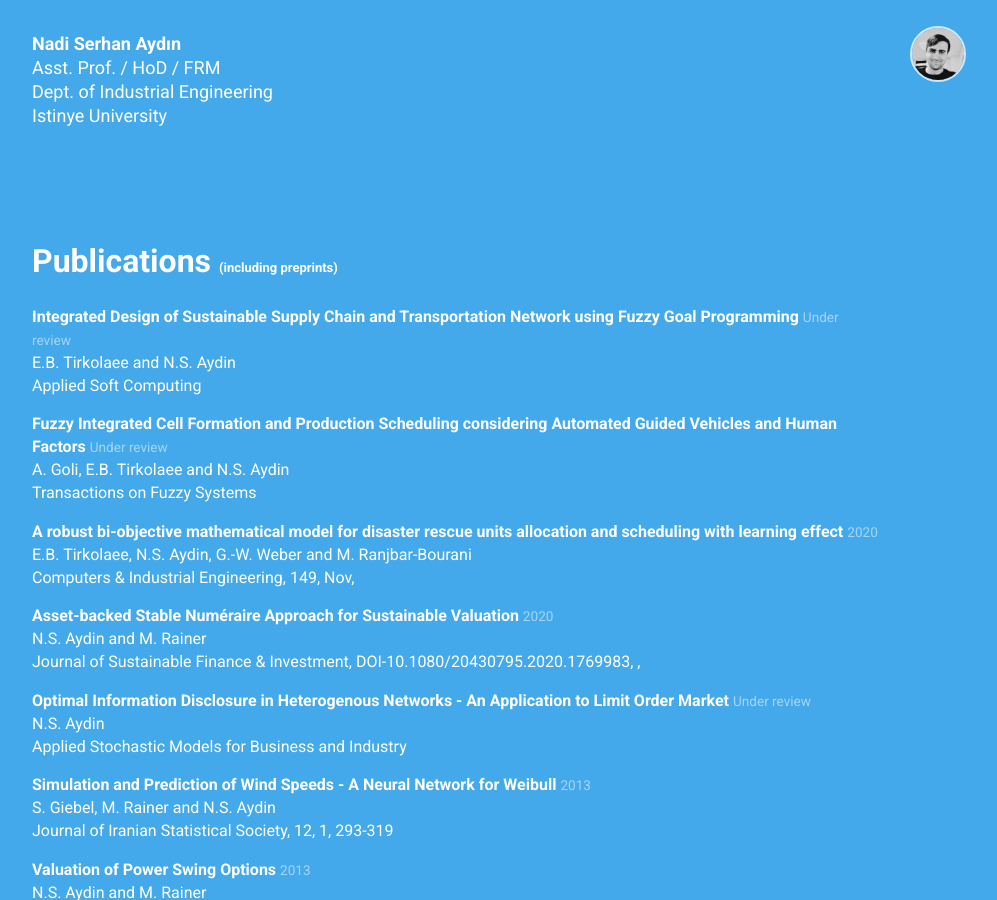
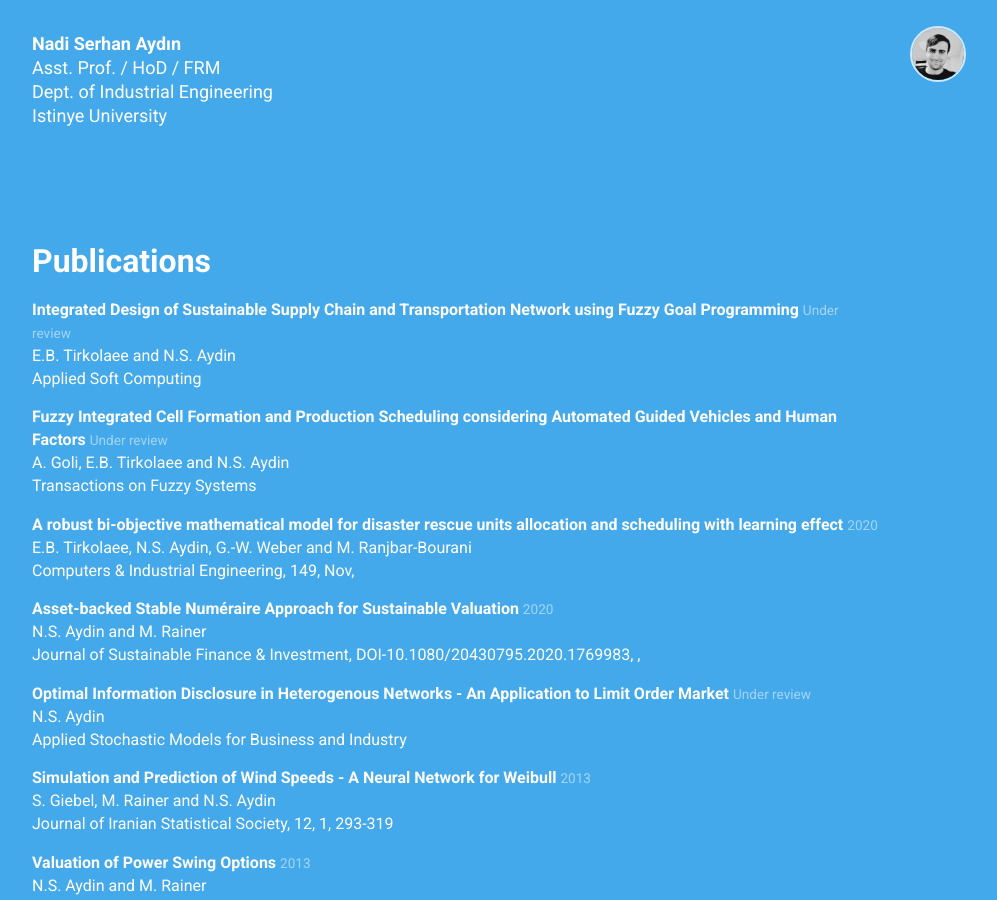
Before and after one commit to nsydn/nsydn.github.io, a Jekyll site: the page built from index.html, in a window 1280 px wide and 900 px high, scrolled down 772 px. Shown: the whole window, without its empty margins (38-1035 px from the left). Built offline with Jekyll 4.4.1, drawn with Linux system fonts in a browser that asks for light colours; nearby versions of some CDN libraries.

Commit message:
Update albertine.html

```diff
--- a/_layouts/albertine.html
+++ b/_layouts/albertine.html
@@ -136,7 +136,7 @@ It is threatened by habitat loss.
   <div class="container">
     <div class="row">
       <section class="col-md-9">
-        <h3>Publications <font size=2>(including preprints)</font></h3>
+        <h3>Publications</h3>
         {% for publication in site.data.publications %}
           <p>
             <b>
```
